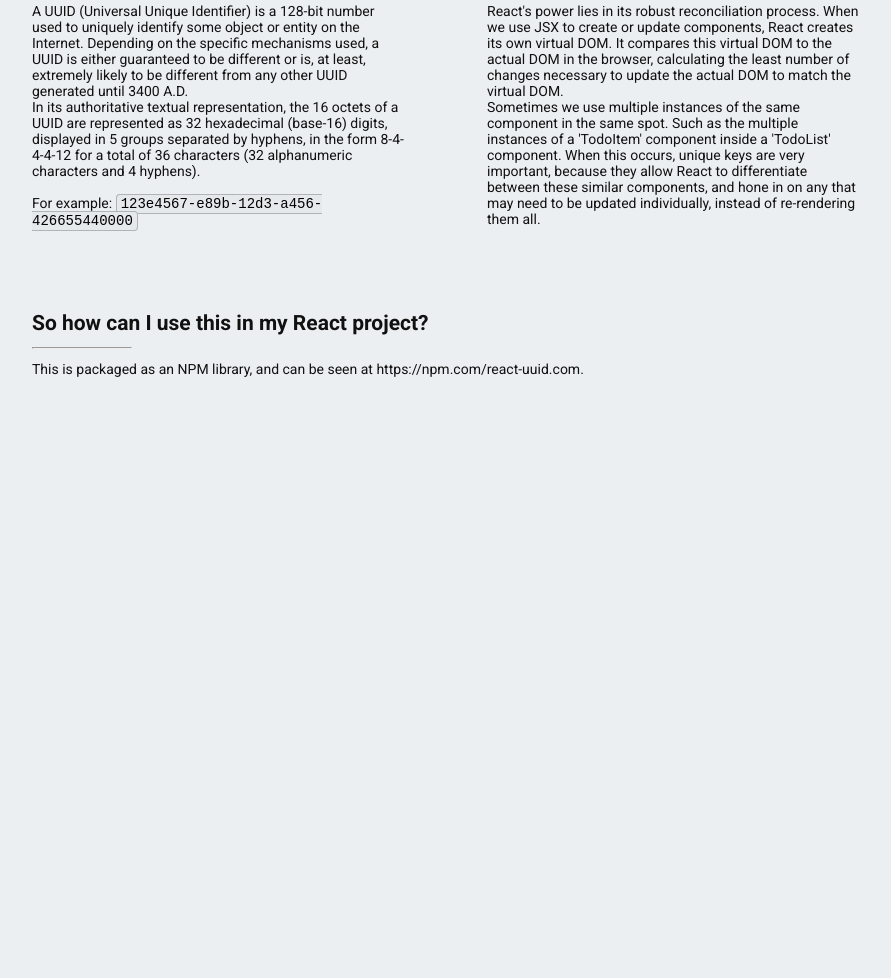
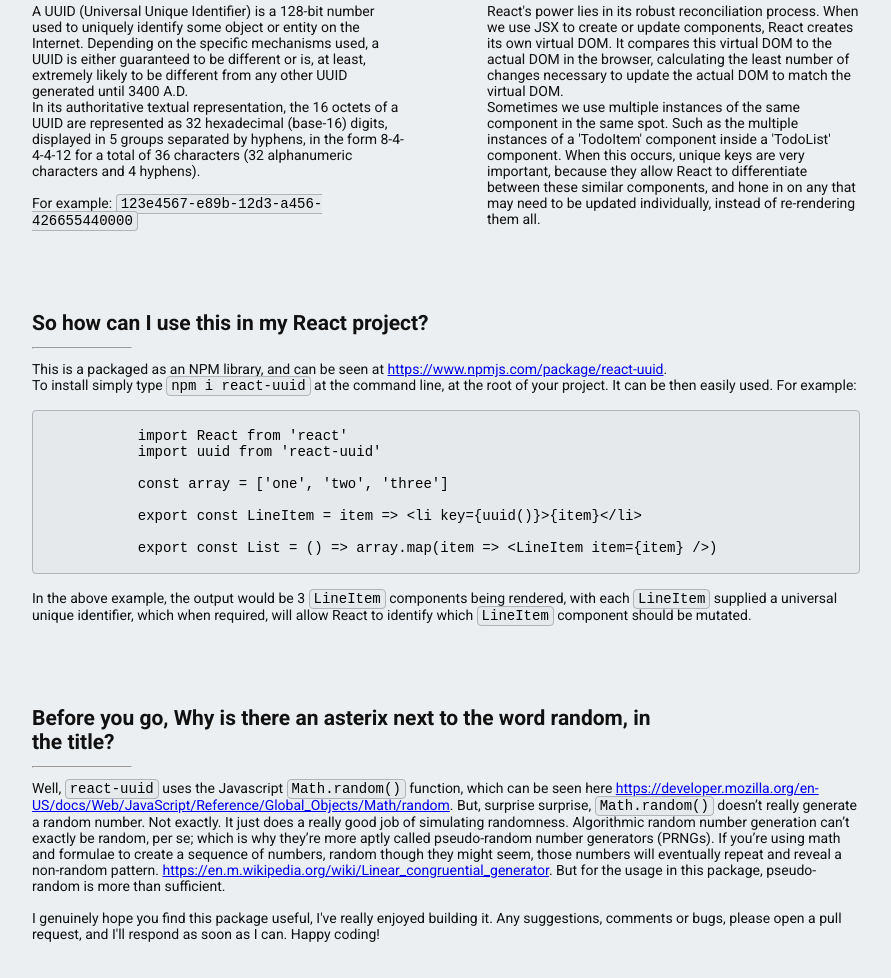
Before and after one commit to RickBr0wn/uui-generator-website, a website: page index.html in a window 1280 px wide. Shown: the part 699-1677 px from the top of the page, without its empty margins (194-1085 px from the left). Before the commit the page ends 1112 px from the top, so only its background shows below. Drawn offline with Linux system fonts and the light colour scheme.

Commit message:
Updated site, completed write up

```diff
--- a/assets/javascript.js
+++ b/assets/javascript.js
@@ -1,5 +1,3 @@
-const marked = require('marked')
-
 function uuid() {
   document.getElementById('uuid').innerHTML = UUID()
 }
--- a/assets/style.css
+++ b/assets/style.css
@@ -80,7 +80,7 @@ hr {
   font-size: 4.2rem;
 }
 
-.footer {
+.content {
   max-width: 90rem;
   margin: 4.2rem auto 0 auto;
   display: grid;
@@ -157,6 +157,6 @@ hr {
   .hero h2 {
     font-size: 1.6rem;
     text-align: center;
-    padding: 0 2rem;
+    padding: 0 1rem;
   }
 }
--- a/index.html
+++ b/index.html
@@ -36,8 +36,8 @@
         </div>
       </div>
     </main>
-    <footer>
-      <div class="footer">
+    <section>
+      <div class="content">
         <div class="item">
           <h2>What is a universally unique identification number?</h2>
           <hr />
@@ -76,25 +76,73 @@
           <h2>So how can I use this in my React project?</h2>
           <hr />
           <p>
-            This is packaged as an NPM library, and can be seen at
-            https://npm.com/react-uuid.com. <br />
+            This is a packaged as an NPM library, and can be seen at
+            <a href="https://www.npmjs.com/package/react-uuid" target="_blank"
+              >https://www.npmjs.com/package/react-uuid</a
+            >. <br />To install simply type
+            <span class="code">npm i react-uuid</span> at the command line, at
+            the root of your project. It can be then easily used. For example:
+          </p>
+          <br />
+          <pre class="code">
+
+            import React from 'react'
+            import uuid from 'react-uuid'
+
+            const array = ['one', 'two', 'three']
+
+            export const LineItem = item => &lt;li key={uuid()}&gt;{item}&lt;/li&gt;
+
+            export const List = () => array.map(item => &lt;LineItem item={item} /&gt;)
+          </pre>
+          <br />
+          <p>
+            In the above example, the output would be 3
+            <span class="code">LineItem</span> components being rendered, with
+            each <span class="code">LineItem</span> supplied a universal unique
+            identifier, which when required, will allow React to identify which
+            <span class="code">LineItem</span> component should be mutated.
           </p>
         </div>
-        <!-- <div class="item">
-          <h2>How do I use this with React?</h2>
+        <div class="item wide">
+          <h2>
+            Before you go, Why is there an asterix next to the word random, in
+            the title?
+          </h2>
           <hr />
           <p>
-            Lorem ipsum dolor sit amet consectetur, adipisicing elit. Sunt
-            maxime suscipit, itaque dolorum sit consequatur sint aliquam modi
-            inventore iusto, architecto libero beatae aut accusamus iste
-            corporis explicabo. Veritatis, dolore. Lorem, ipsum dolor sit amet
-            consectetur adipisicing elit. Sed, repellendus facere quos quaerat
-            distinctio ipsa molestias. Unde ipsa, nisi dignissimos repellat
-            facilis magnam quo necessitatibus qui quaerat rem dicta corrupti!
+            Well, <span class="code">react-uuid</span> uses the Javascript
+            <span class="code">Math.random()</span> function, which can be seen
+            here
+            <a
+              href="https://developer.mozilla.org/en-US/docs/Web/JavaScript/Reference/Global_Objects/Math/random"
+              target="_blank"
+              >https://developer.mozilla.org/en-US/docs/Web/JavaScript/Reference/Global_Objects/Math/random</a
+            >. But, surprise surprise,
+            <span class="code">Math.random()</span> doesn’t really generate a
+            random number. Not exactly. It just does a really good job of
+            simulating randomness. Algorithmic random number generation can’t
+            exactly be random, per se; which is why they’re more aptly called
+            pseudo-random number generators (PRNGs). If you’re using math and
+            formulae to create a sequence of numbers, random though they might
+            seem, those numbers will eventually repeat and reveal a non-random
+            pattern.
+            <a
+              href="https://en.m.wikipedia.org/wiki/Linear_congruential_generator"
+              target="_blank"
+              >https://en.m.wikipedia.org/wiki/Linear_congruential_generator</a
+            >. But for the usage in this package, pseudo-random is more than
+            sufficient.
           </p>
-        </div> -->
+          <br />
+          <p>
+            I genuinely hope you find this package useful, I've really enjoyed
+            building it. Any suggestions, comments or bugs, please open a pull
+            request, and I'll respond as soon as I can. Happy coding!
+          </p>
+        </div>
       </div>
-    </footer>
+    </section>
     <script src="./assets/TEST.md"></script>
     <script src="./assets/javascript.js"></script>
   </body>
--- a/package.json
+++ b/package.json
@@ -8,7 +8,5 @@
   },
   "author": "Rick Brown <ricky.brown.00@gmail.com> (https://github.com/RickBr0wn/minimal-react-boilerplate)",
   "license": "MIT",
-  "dependencies": {
-    "marked": "^0.6.1"
-  }
+  "dependencies": {}
 }
```
Also changed, not shown: 1 other file.
